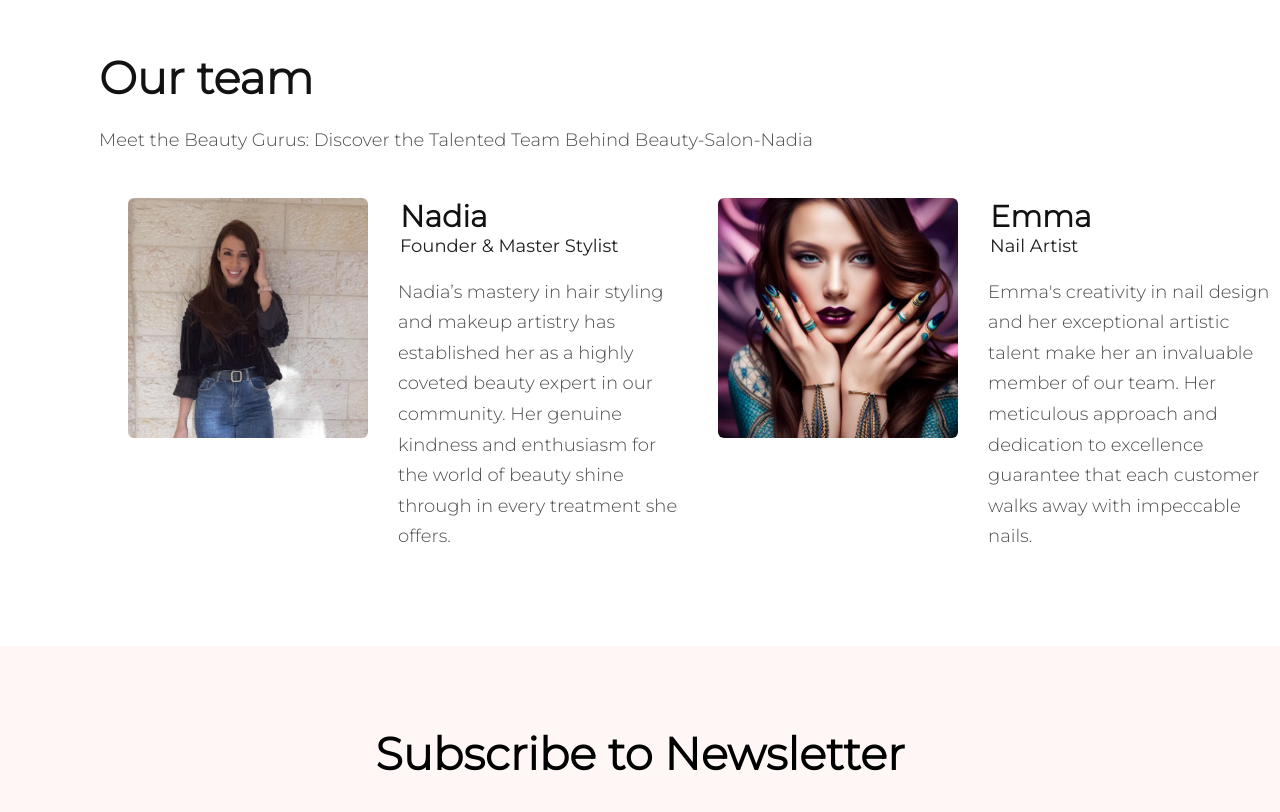
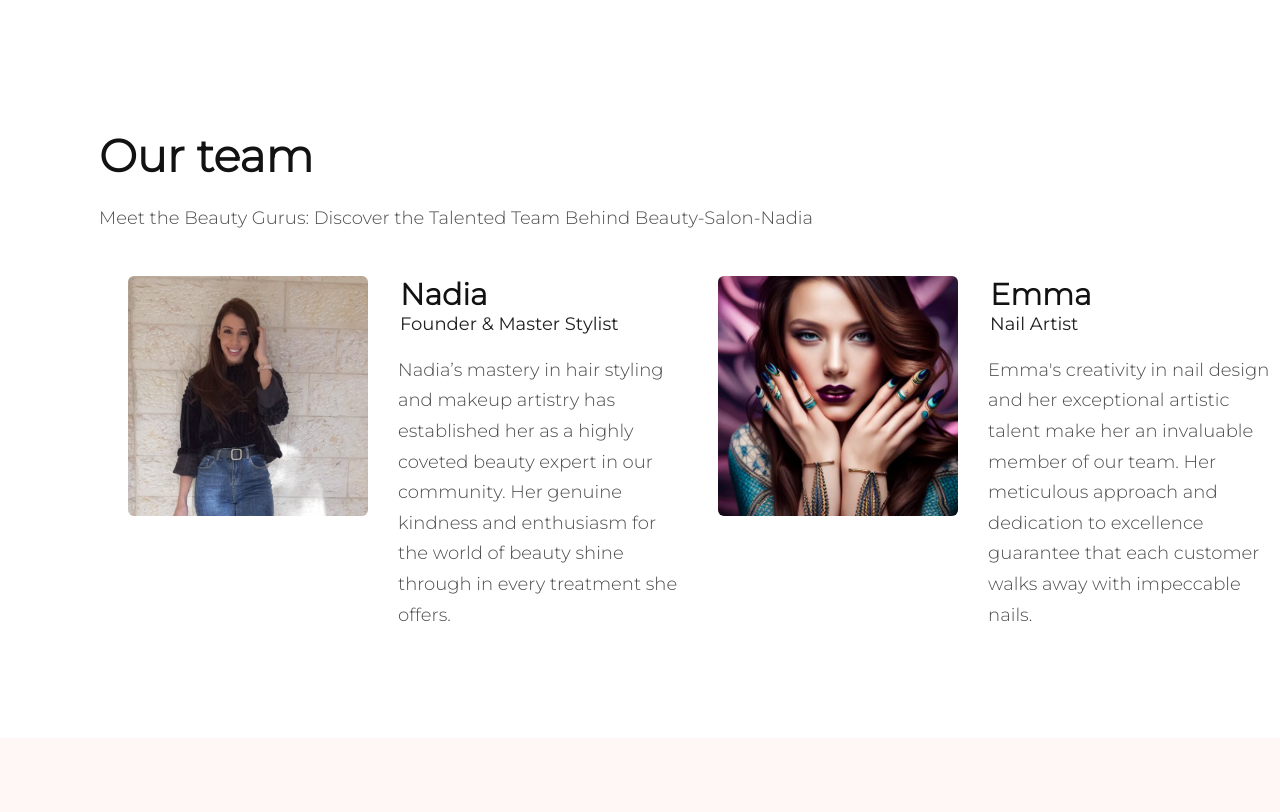
Before and after one commit to nadiahosisy/Beauty-Salon, a React (Vite) app: page /Home in a window 1280 px wide. Shown: the part 2828-3640 px from the top of the page. Built offline with nearby package versions, Linux system fonts and the light colour scheme.

Commit message:
fixed OurTeam component

```diff
--- a/src/components/home-page-component/FeaturesAndBenefits.jsx
+++ b/src/components/home-page-component/FeaturesAndBenefits.jsx
@@ -54,8 +54,8 @@ const FeaturesAndBenefits = () => {
           </div>
         </div>
       </div>
-      <div className="our-team-main-div">
-        <OurTeam />
+      <div className="our-team-main-div-home-page">
+        <OurTeam isHomePage={true} />
       </div>
     </>
   );
--- a/src/components/services-components/about-component/OurTeam.jsx
+++ b/src/components/services-components/about-component/OurTeam.jsx
@@ -1,9 +1,13 @@
 import React from "react";
 import TeamMember from "./TeamMember";
 
-const OurTeam = () => {
+const OurTeam = ({ isHomePage }) => {
+  const mainDivClass = isHomePage
+    ? "our-team-main-div-home-page"
+    : "our-team-main-div";
+
   return (
-    <div className="our-team-main-div">
+    <div className={mainDivClass}>
       <div className="our-team-div">
         <h2 className="our-team">Our team</h2>
         <div className="our-team-text">
--- a/src/style/home-beneifts.css
+++ b/src/style/home-beneifts.css
@@ -137,8 +137,13 @@
   color: #4d4d4d;
   margin-left: 8px;
 }
-.our-team-main-div {
+.our-team-main-div-home-page {
+  display: flex;
+  justify-content: center;
+  align-items: center;
   background-color: white;
-  height: 20%;
-  margin: 10;
+  flex-direction: column;
+  width: 100%;
+  height: 35rem;
+  margin-top: 4rem;
 }
```
